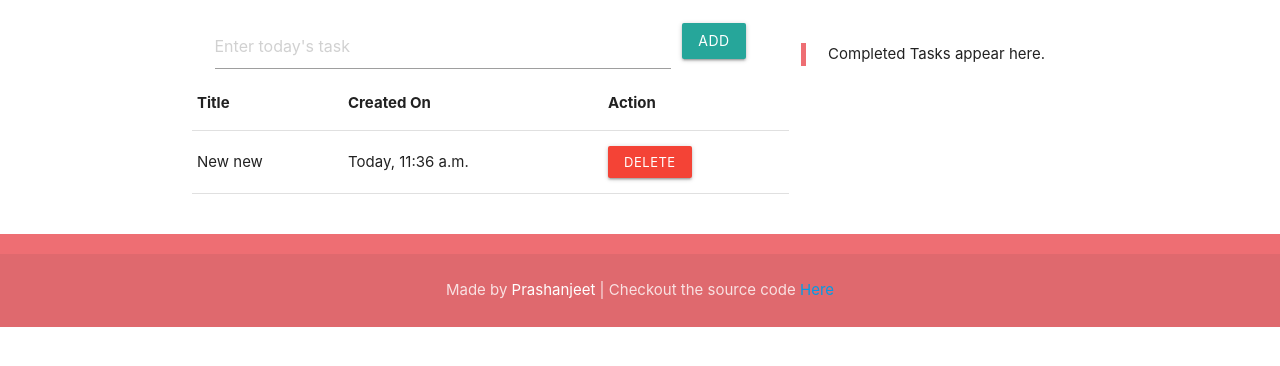
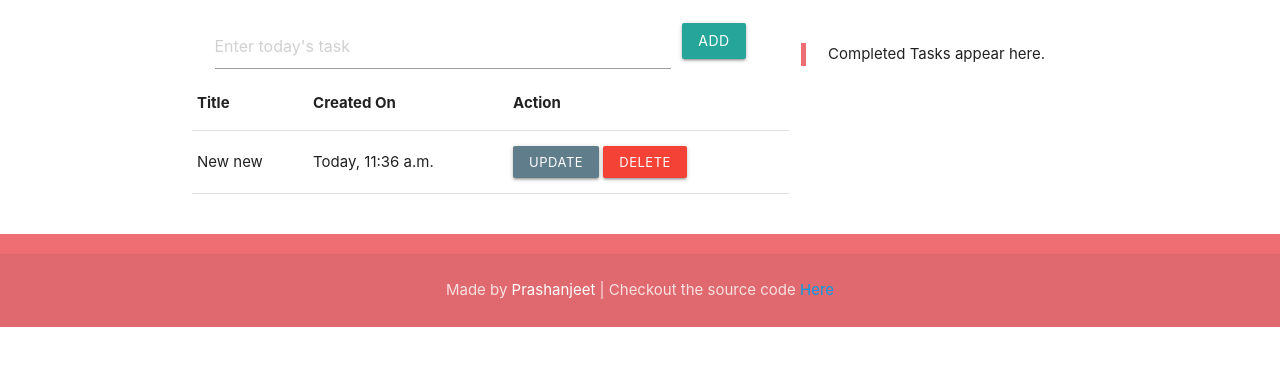
Before and after one commit to PrashanjeetH/Django-ToDo, a Django app: page / in a window 1280 px wide. Shown: the part 177-543 px from the top of the page. Run offline with Django 3.2, Linux system fonts and the light colour scheme; a user stored in the database is signed in; data comes from the database, SQL or seed files in the repository; both versions use the stored data as it was after the commit.

Commit message:
Updated the 'Update' option for the task

```diff
--- a/Todo/settings.py
+++ b/Todo/settings.py
@@ -12,7 +12,7 @@ BASE_DIR = Path(__file__).resolve().parent.parent
 SECRET_KEY = '0hxk+7sj_bro9%c+pqm)s(pgfsghl%3d2skl&!lup#sz5+xc)3'
 
 # SECURITY WARNING: don't run with debug turned on in production!
-DEBUG = False
+DEBUG = True
 
 ALLOWED_HOSTS = ['*']
 
--- a/core/admin.py
+++ b/core/admin.py
@@ -5,5 +5,5 @@ from .models import TodoList
 
 @admin.register(TodoList)
 class TaskAdminClass(admin.ModelAdmin):
-    list_display = ['title', 'date_created', 'status']
+    list_display = ['id','title', 'date_created', 'status']
     list_per_page = 20
--- a/core/models.py
+++ b/core/models.py
@@ -8,7 +8,7 @@ class TodoList(models.Model):
     title = models.CharField(max_length=100)
     date_created = models.DateTimeField(auto_created=True)
     date_completed = models.DateTimeField(null=True, blank=True)
-    status = models.BooleanField(default=1)
+    status = models.BooleanField(default=1) # 1 for tasks not completed yet
 
     class Meta:
         verbose_name = 'Task'
--- a/core/urls.py
+++ b/core/urls.py
@@ -1,9 +1,9 @@
 from django.urls import path
-from .views import index, mark_complete, clear_all
+from .views import index, mark_complete, clear_all, update
 
 urlpatterns = [
     path('', index, name='home'),
     path('clear/', clear_all, name='clear'),
     path('mark/<int:pid>', mark_complete, name='completed'),
-    # path('update/<int:pid>', update, name='update'),
+    path('update/<int:pid>', update, name='update'),
 ]
--- a/core/views.py
+++ b/core/views.py
@@ -16,6 +16,7 @@ def index(request):
         'title': 'Home',
         'heading': "Your ToDo's ",
         'completed_tasks': completed.filter(status=1).order_by('-id')[:5],
+        'submit': 'Add',
     }
     if request.method == 'POST' and request.POST.get('title') != '':
         entry = TodoList(user=request.user,
@@ -24,8 +25,8 @@ def index(request):
                         #  date_created=make_aware(datetime.now())  # To handle Naive date time warning
                          status=0)
         entry.save()
-        tasks = TodoList.objects.filter(user=request.user.id)
-        context['entries'] = tasks.filter(status=0)
+        tasks = TodoList.objects.filter(user=request.user.id).order_by('-id')
+        context['entries'] = tasks.filter(status=0)[:10]
         return render(request, 'core/base.html', context)
     else:
         tasks = TodoList.objects.filter(user=request.user.id)
@@ -42,25 +43,31 @@ def mark_complete(request, pid):
         entry.save()
     return redirect('home')
 
+@login_required
+def update(request, pid):
+    if request.method == 'GET':
+        # Get 10 latest tasks to show
+        completed = TodoList.objects.filter(status=1).order_by('-id')[:10]
+        tasks = TodoList.objects.filter(status=0)
+        context = {
+            'title': 'Update',
+            'heading': 'Update your task',
+            'completed_tasks': completed,
+            'entries': tasks,
+            'submit': 'Update',
+        }
 
-# def update(request, pid):
-#     if request.method == 'GET':
-#         completed = TodoList.objects.filter(status=1).order_by('-id')[:10]
-#         tasks = TodoList.objects.filter(status=0)
-#         context = {
-#             'title': 'Home',
-#             'heading': 'Heading',
-#             'completed_tasks': completed,
-#             'entries': tasks,
-#         }
-#         entry = TodoList.objects.get(pk=pid)
-#         context['value'] = entry.title
-#         return render(request, 'core/base.html', context)
-#     else:
-#         return redirect('home')
+        entry = TodoList.objects.get(pk=pid)
+        context['value'] = entry.title
+        entry.delete()
+        return render(request, 'core/base.html', context)
+    elif request.method =='POST':
+        return index(request)
+    else:
+        return redirect('home')
 
 
 def clear_all(request):
-    entries = TodoList.objects.filter(user=request.user.id)
+    entries = TodoList.objects.filter(user=request.user.id).filter(status=1)
     entries.delete()
     return redirect('home')
--- a/templates/core/base.html
+++ b/templates/core/base.html
@@ -47,7 +47,7 @@
                                    name="title" placeholder="Enter today's task"
                                    value="{{ value }}">
                         </div>
-                        <button type="submit" class="btn btn-block">Add</button>
+                        <button type="submit" class="btn btn-block">{{submit}}</button>
                     </form>
                         <div class="row">
                             <div>
@@ -66,8 +66,8 @@
                                             <td>{{ task.title | capfirst}}</td>
                                             <td>{{ task.date_created | naturalday | capfirst }}, {{ task.date_created|date:'P' }}</td>
                                             <td>
-{#                                                <input type="button" class="btn btn-small blue-grey" #}
-{#                                                         onclick="location='{% url "update" task.id %}';" value="Update">#}
+                                                <input type="button" class="btn btn-small blue-grey"
+                                                         onclick="location='{% url "update" task.id %}';" value="Update">
                                                 <input type="button" class="btn btn-small red"
                                                        onclick="location='{% url "completed" task.id %}';" value="Delete">
                                             </td>
@@ -103,7 +103,7 @@
                             {% endfor %}
                         </tbody>
                     </table>
-                    <input type="text" class="btn btn-small red" value="Clear all" onclick="location='{% url "clear" %}';">
+                    <input type="text" class="btn btn-small red" value="Clear completed" onclick="location='{% url "clear" %}';">
                     {% else %}
                     <blockquote>Completed Tasks appear here.</blockquote>
                 {% endif %}
```
Also changed, not shown: db.sqlite3.
